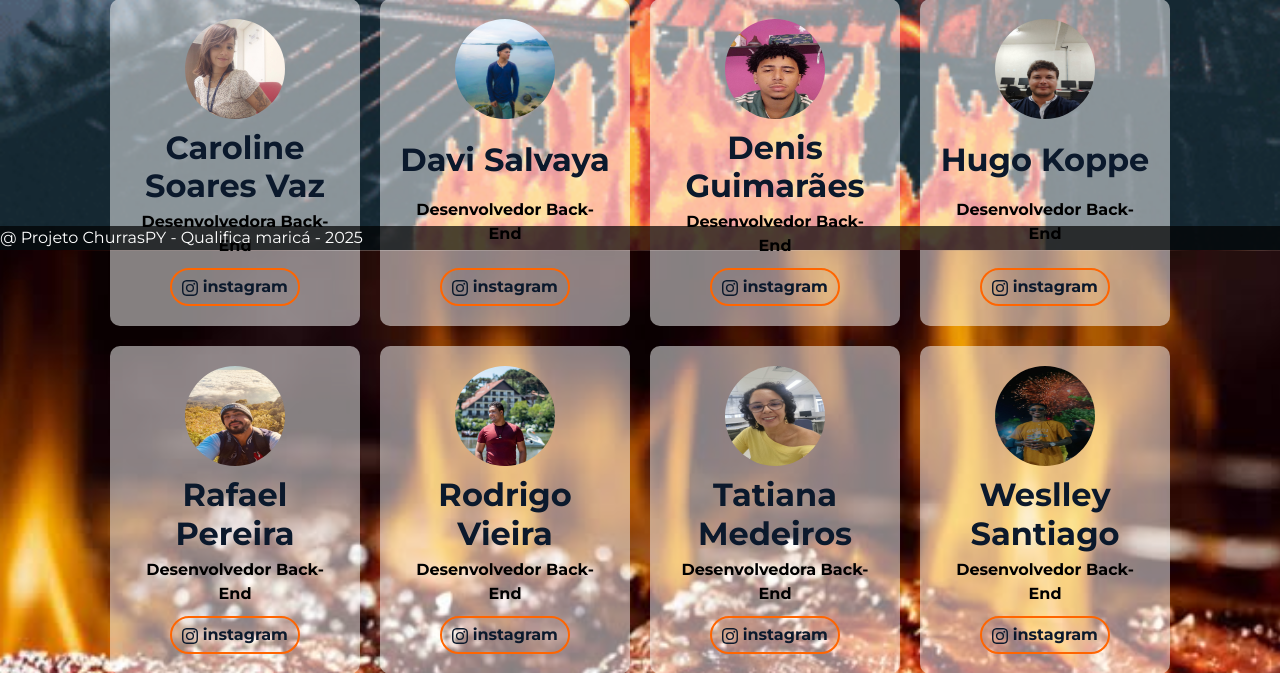
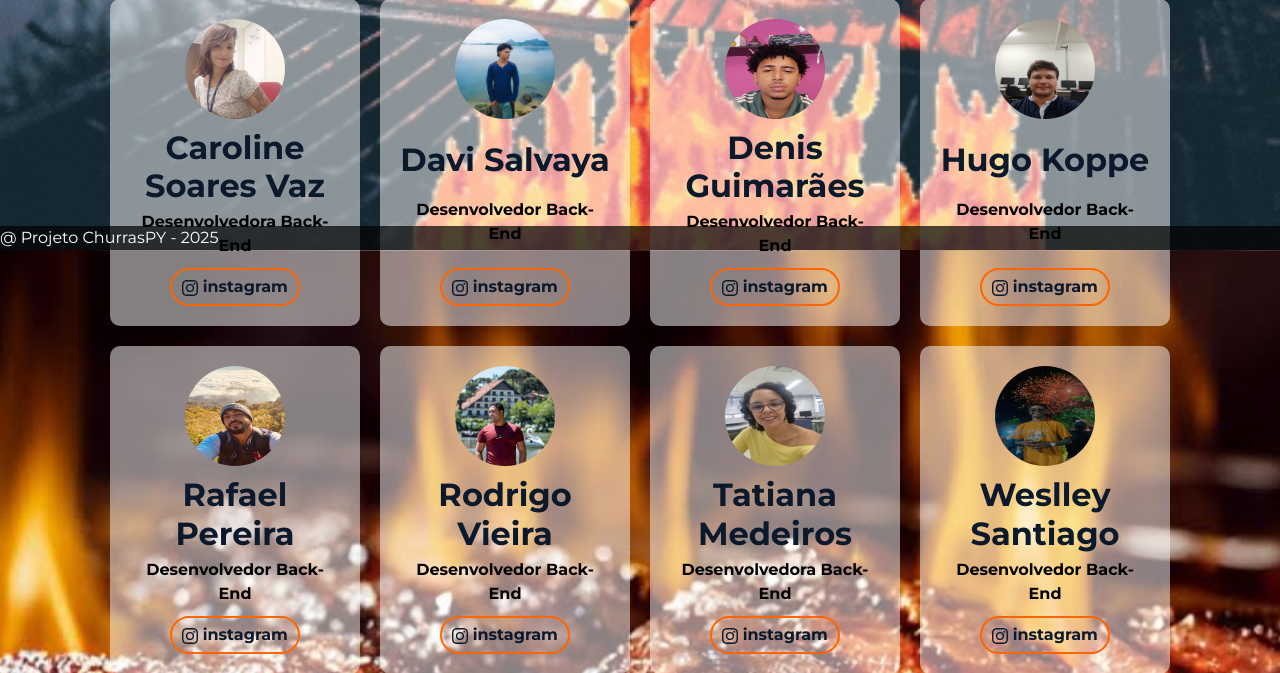
Before and after one commit to rafapcdev/churraspy, a Flask app: page /desenvolvedores in a window 1280 px wide. Shown: the part 550-1223 px from the top of the page. Run offline with Flask 3, Linux system fonts and the light colour scheme.

Commit message:
Update base.html

```diff
--- a/templates/base.html
+++ b/templates/base.html
@@ -47,7 +47,7 @@
     </div>
     <footer class="m-0 p-0 d-flex justify-content-between">
         <span class="fs-6 fs-md-5 fs-lg-4">
-            @ Projeto ChurrasPY - Qualifica maricá - 2025
+            @ Projeto ChurrasPY - 2025
         </span>
     </footer>
     <script crossorigin="anonymous" integrity="sha384-YvpcrYf0tY3lHB60NNkmXc5s9fDVZLESaAA55NDzOxhy9GkcIdslK1eN7N6jIeHz"
```
